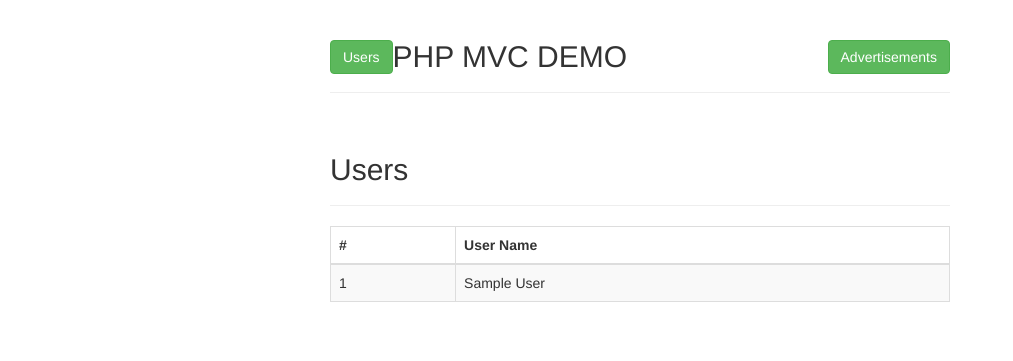
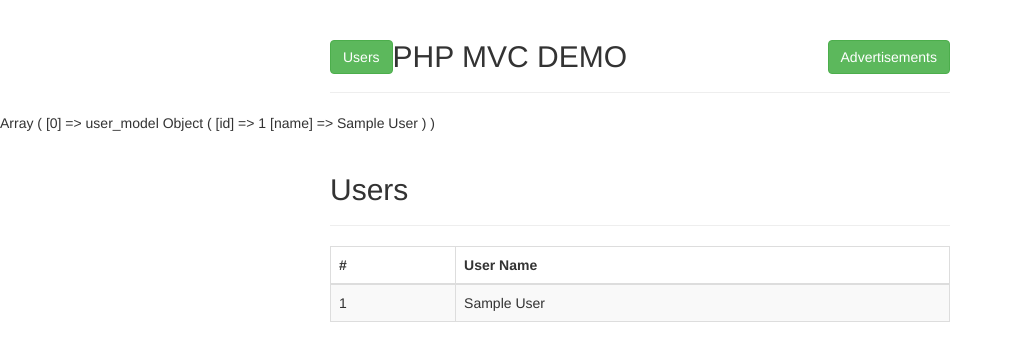
Before and after one commit to 4zoli/rabit-trial-task, a PHP site: page /index.php?act=users in a window 1280 px wide. Shown: the top 361 px of the page, without its empty margins (0-1013 px from the left). Run offline with PHP 8.4, Linux system fonts and the light colour scheme; tables that the repository leaves empty or names only in its code hold one stand-in row (values such as "Sample post"); some libraries are stand-ins or nearby versions.

Commit message:
Added oop like

```diff
--- a/service/dao.php
+++ b/service/dao.php
@@ -1,5 +1,5 @@
 <?php
-
+    require 'model/user_model.php';
     require 'model/advertisement_model.php';
 
     class dao
@@ -28,18 +28,27 @@
             $this->condb->close();
         }
 
-        // Select users
+        // Select Users
         public function selectUsers()
         {
+            $users = array();
+
             try
             {
                 $this->open_db();
                 $query=$this->condb->prepare("SELECT * FROM users");
                 $query->execute();
                 $res=$query->get_result();
+
+                while ($row = $res->fetch_assoc()) {
+                    $users[] = new user_model($row['id'], $row['name']);
+                }
+
+                print_r($users);
+
                 $query->close();
                 $this->close_db();
-                return $res;
+                return $users;
             }
             catch(Exception $e)
             {
@@ -51,15 +60,24 @@
         // Select advertisements
         public function selectAdvertisements()
         {
+            $advertisements = array();
+
             try
             {
                 $this->open_db();
                 $query=$this->condb->prepare("SELECT * FROM advertisements");
                 $query->execute();
                 $res=$query->get_result();
+
+                while ($row = $res->fetch_assoc()) {
+                    $advertisements[] = new advertisement_model($row['id'], $row['userId'], $row['title']);
+                }
+
+                print_r($advertisements);
+
                 $query->close();
                 $this->close_db();
-                return $res;
+                return $advertisements;
             }
             catch(Exception $e)
             {
--- a/view/user_list.php
+++ b/view/user_list.php
@@ -34,8 +34,8 @@
                     <div class="page-header clearfix">
                         <h2 class="pull-left">Users</h2>
                     </div>
-                    <?php
-                        if($result->num_rows > 0){
+                    <?php ;
+                        if(sizeof($result) > 0){
                             echo "<table class='table table-bordered table-striped'>";
                                 echo "<thead>";
                                     echo "<tr>";
@@ -44,16 +44,14 @@
                                     echo "</tr>";
                                 echo "</thead>";
                                 echo "<tbody>";
-                                while($row = mysqli_fetch_array($result)){
-                                    echo "<tr>";
-                                        echo "<td>" . $row['id'] . "</td>";
-                                        echo "<td>" . $row['name'] . "</td>";
-                                    echo "</tr>";
-                                }
+                                    for ($i = 0; $i < sizeof($result); $i++) {
+                                        echo "<tr>";
+                                            echo "<td>" . $result[$i]->id . "</td>";
+                                            echo "<td>" . $result[$i]->name. "</td>";
+                                        echo "</tr>";
+                                    }
                                 echo "</tbody>";
                             echo "</table>";
-                            // Free result set
-                            mysqli_free_result($result);
                         } else{
                             echo "<p class='lead'><em>No records were found.</em></p>";
                         }
```
Also changed, not shown: view/advertisement_list.php (+11 -13 lines).
